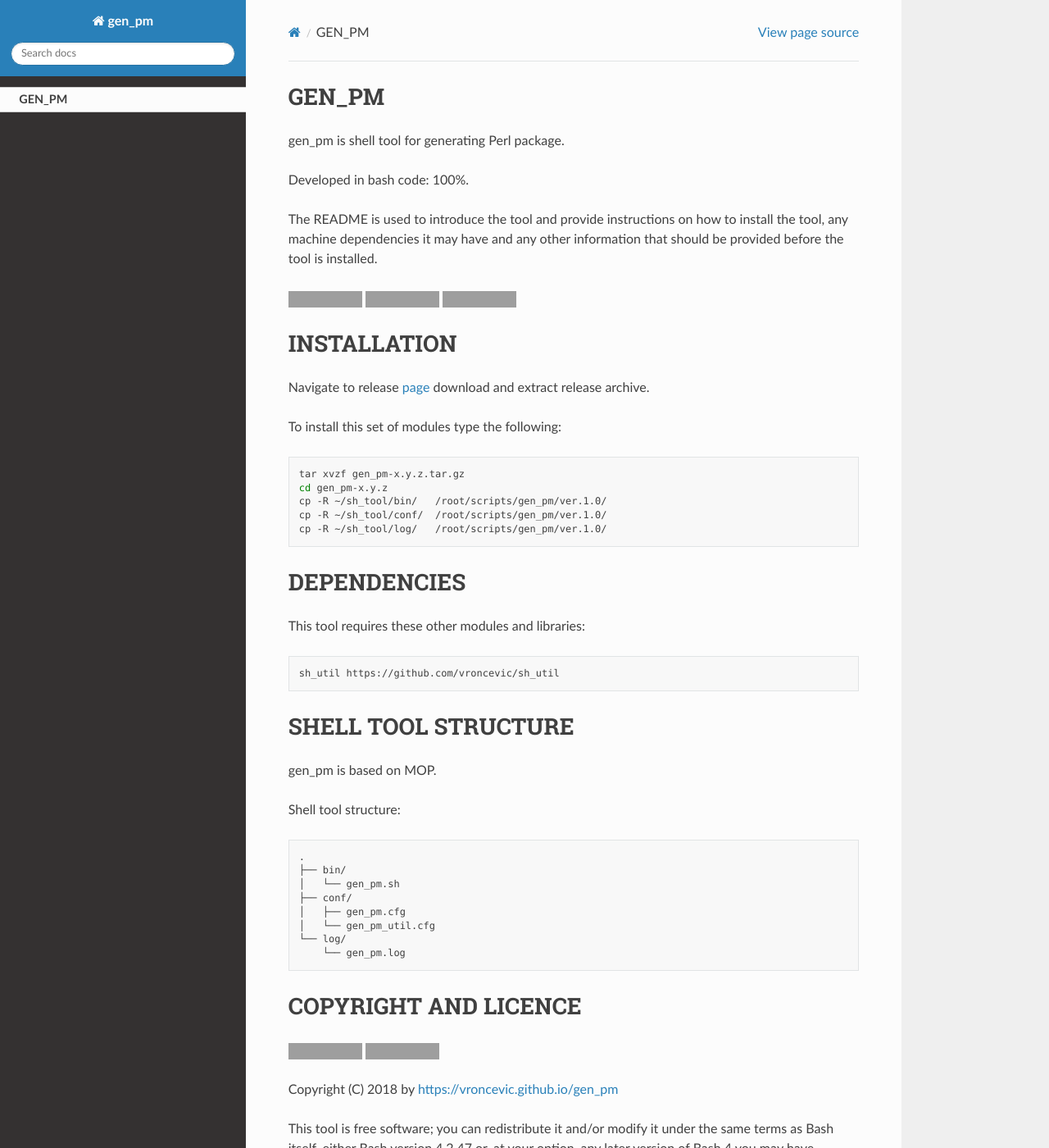
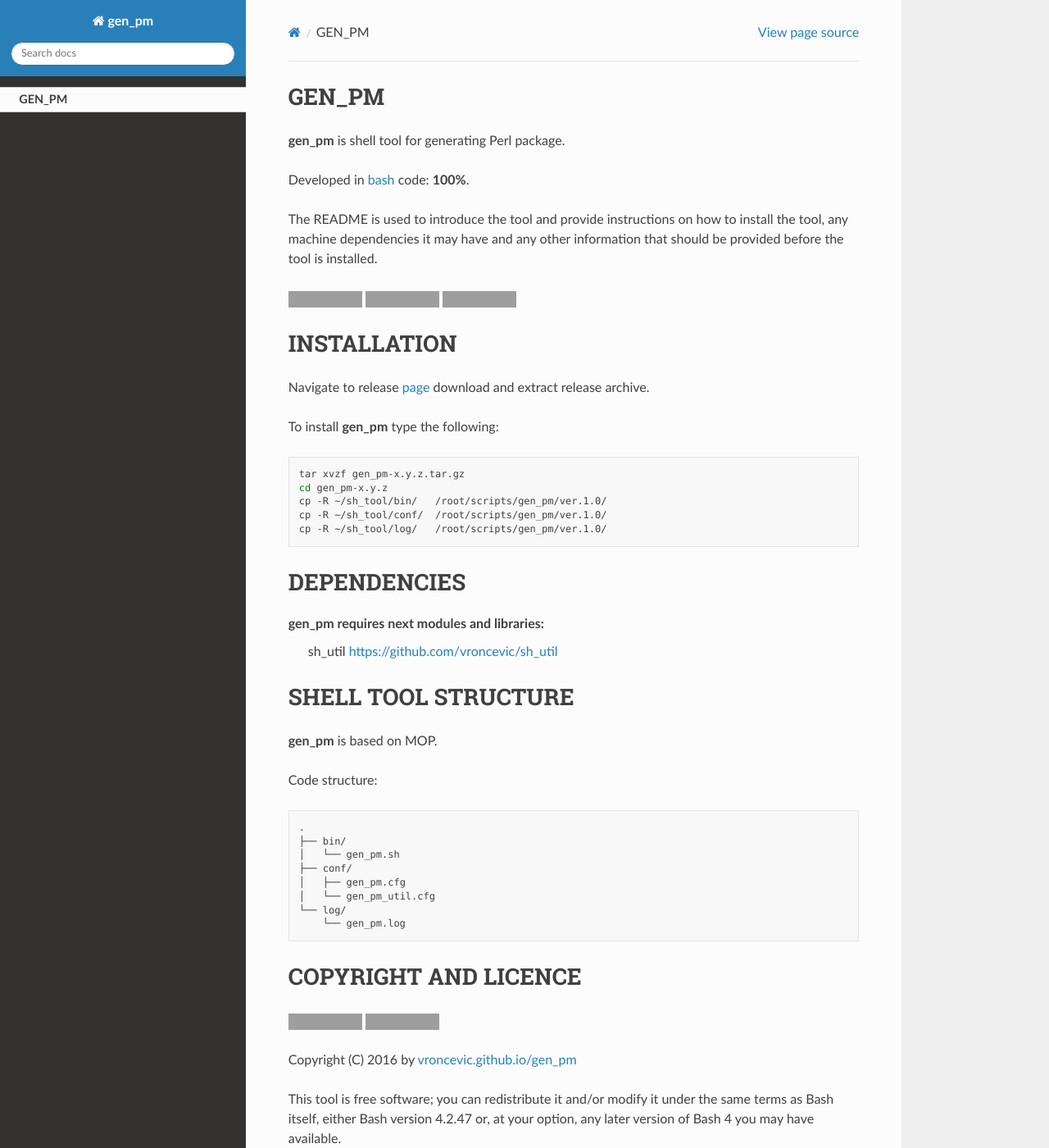
Before and after one commit to vroncevic/gen_pm, a Sphinx documentation site: the page built from docs/source/index.rst, in a window 1280 px wide and 1400 px high. Shown: the whole window at 82% size. Built offline with Sphinx 7.4.7 and the Read the Docs theme 2.0.0, drawn with Linux system fonts in a browser that asks for light colours; grey boxes are pictures that could not be loaded.

Commit message:
[gen_pm] Updated Dockerfile, docs

```diff
--- a/docs/source/index.rst
+++ b/docs/source/index.rst
@@ -6,10 +6,9 @@
 
  self
 
+**gen_pm** is shell tool for generating Perl package.
 
-gen_pm is shell tool for generating Perl package.
-
-Developed in bash code: 100%.
+Developed in `bash <https://en.wikipedia.org/wiki/Bash_(Unix_shell)>`_ code: **100%**.
 
 The README is used to introduce the tool and provide instructions on
 how to install the tool, any machine dependencies it may have and any
@@ -28,11 +27,12 @@
 
 INSTALLATION
 -------------
+
 Navigate to release `page`_ download and extract release archive.
 
 .. _page: https://github.com/vroncevic/gen_pm/releases
 
-To install this set of modules type the following:
+To install **gen_pm** type the following:
 
 .. code-block:: bash
 
@@ -44,17 +44,16 @@
 
 DEPENDENCIES
 -------------
-This tool requires these other modules and libraries:
 
-.. code-block:: bash
-
-   sh_util https://github.com/vroncevic/sh_util
+**gen_pm** requires next modules and libraries:
+    sh_util `https://github.com/vroncevic/sh_util <https://github.com/vroncevic/sh_util>`_
 
 SHELL TOOL STRUCTURE
 ---------------------
-gen_pm is based on MOP.
 
-Shell tool structure:
+**gen_pm** is based on MOP.
+
+Code structure:
 
 .. code-block:: bash
 
@@ -78,7 +77,7 @@
 .. |License: Apache 2.0| image:: https://img.shields.io/badge/License-Apache%202.0-blue.svg
    :target: https://opensource.org/licenses/Apache-2.0
 
-Copyright (C) 2018 by https://vroncevic.github.io/gen_pm
+Copyright (C) 2016 by `vroncevic.github.io/gen_pm <https://vroncevic.github.io/gen_pm>`_
 
 This tool is free software; you can redistribute it and/or modify it
 under the same terms as Bash itself, either Bash version 4.2.47 or,
```
Also changed, not shown: README.md (+15 -16 lines), 6 other files.
